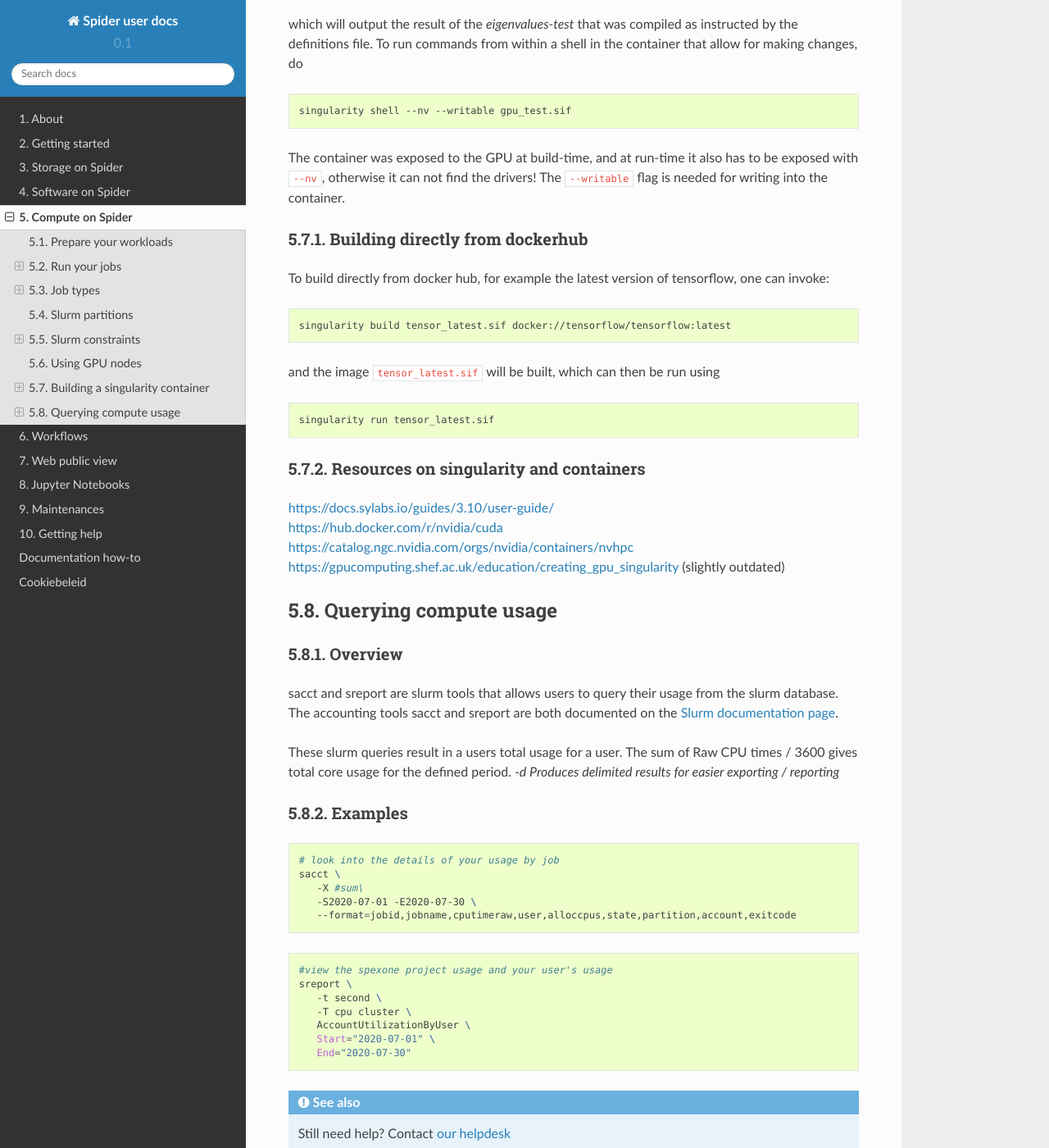
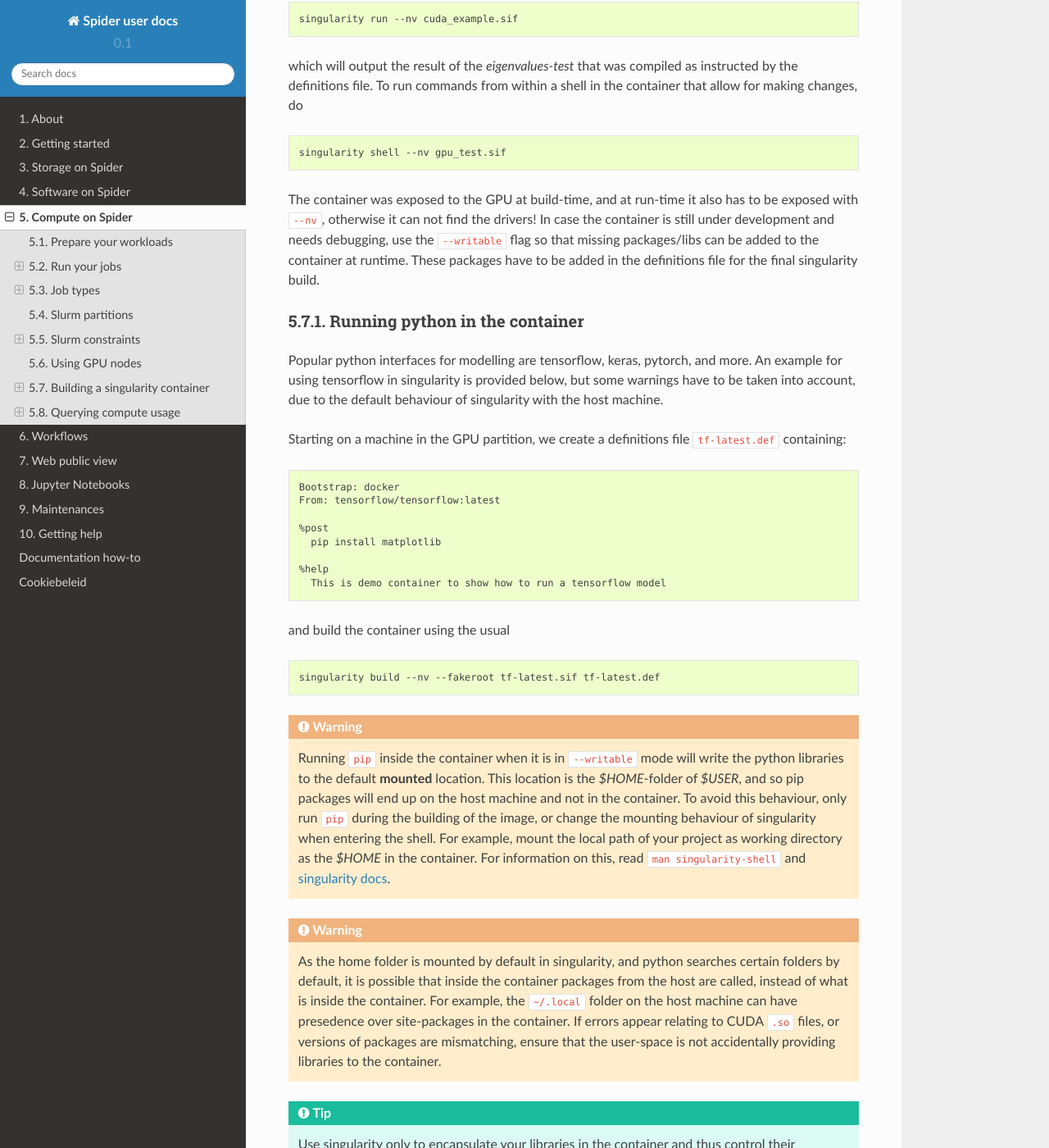
Before and after one commit to sara-nl/spiderdocs, a Sphinx documentation site: the page built from source/Pages/compute_on_spider.rst, in a window 1280 px wide and 1400 px high, scrolled down 9761 px. Shown: the whole window at 82% size. Built offline with Sphinx 7.4.7 and the Read the Docs theme 2.0.0, drawn with Linux system fonts in a browser that asks for light colours; some of the changed text lies outside the part shown.

Commit message:
Add python tensorflow example

```diff
--- a/source/Pages/compute_on_spider.rst
+++ b/source/Pages/compute_on_spider.rst
@@ -437,7 +437,7 @@
 ===============   ======================================================================================
 ``--fakeroot``    raises permissions inside the container to ``sudo``, necessary for installing packages
 ``--nv``          exposes the nvidia drivers of the host to the container (makes them available)
-``--sandbox``     flag used during building, allows the final container to be changed in *write-mode*
+``--sandbox``     allows the final container to be changed in *write-mode*, should only be used for debugging!
 ``--writable``    allows writing into a sandboxed container when invoking ``singularity shell``
 ===============   ======================================================================================
 
@@ -453,9 +453,104 @@
 
 .. code-block:: bash
 
-   singularity shell --nv --writable gpu_test.sif
+   singularity shell --nv gpu_test.sif
 
-The container was exposed to the GPU at build-time, and at run-time it also has to be exposed with ``--nv``, otherwise it can not find the drivers! The ``--writable`` flag is needed for writing into the container.
+The container was exposed to the GPU at build-time, and at run-time it also has to be exposed with ``--nv``, otherwise it can not find the drivers! In case the container is still under development and needs debugging, use the ``--writable`` flag so that missing packages/libs can be added to the container at runtime. These packages have to be added in the definitions file for the final singularity build.
+
+
+Running python in the container
+===============================
+
+Popular python interfaces for modelling are tensorflow, keras, pytorch, and more. An example for using tensorflow in singularity is provided below, but some warnings have to be taken into account, due to the default behaviour of singularity with the host machine.
+
+Starting on a machine in the GPU partition, we create a definitions file ``tf-latest.def`` containing:
+
+.. code-block:: bash
+
+  Bootstrap: docker
+  From: tensorflow/tensorflow:latest
+
+  %post
+    pip install matplotlib
+
+  %help
+    This is demo container to show how to run a tensorflow model
+
+and build the container using the usual
+
+.. code-block:: bash
+
+   singularity build --nv --fakeroot tf-latest.sif tf-latest.def
+
+.. WARNING::
+   Running ``pip`` inside the container when it is in ``--writable`` mode will write the python libraries to the default **mounted** location. This location is the `$HOME`-folder of `$USER`, and so pip packages will end up on the host machine and not in the container. To avoid this behaviour, only run ``pip`` during the building of the image, or change the mounting behaviour of singularity when entering the shell. For example, mount the local path of your project as working directory as the `$HOME` in the container. For information on this, read ``man singularity-shell`` and `singularity docs <https://singularity-userdoc.readthedocs.io/en/latest/bind_paths_and_mounts.html>`_.
+
+.. WARNING::
+   As the home folder is mounted by default in singularity, and python searches certain folders by default, it is possible that inside the container packages from the host are called, instead of what is inside the container. For example, the ``~/.local`` folder on the host machine can have presedence over site-packages in the container. If errors appear relating to CUDA ``.so`` files, or versions of packages are mismatching, ensure that the user-space is not accidentally providing libraries to the container.
+
+.. tip::
+   Use singularity only to encapsulate your libraries in the container and thus control their versioning. Code and data files can be fed to singularity, so keep such files external to the container.
+
+In this example, matplotlib is installed in the definitions file, not only to show how to do this, but also as it is a required package in the example we will follow. The example comes from the tensorflow library: `classifying pieces of clothing <https://www.tensorflow.org/tutorials/keras/classification>`_. Now create a file to run ``fashion.py``, set it to executable with ``chmod 755 fashion.py`` and add the following:
+
+.. code-block:: python
+
+  #!/usr/bin/env python
+
+  # TensorFlow and tf.keras
+  import tensorflow as tf
+
+  # Helper libraries
+  import numpy as np
+  import matplotlib.pyplot as plt
+
+  print(tf.__version__)
+
+  fashion_mnist = tf.keras.datasets.fashion_mnist
+
+  (train_images, train_labels), (test_images, test_labels) = fashion_mnist.load_data()
+
+  class_names = ['T-shirt/top', 'Trouser', 'Pullover', 'Dress', 'Coat',
+                 'Sandal', 'Shirt', 'Sneaker', 'Bag', 'Ankle boot']
+
+  train_images = train_images / 255.0
+  test_images = test_images / 255.0
+
+  model = tf.keras.Sequential([
+      tf.keras.layers.Flatten(input_shape=(28, 28)),
+      tf.keras.layers.Dense(128, activation='relu'),
+      tf.keras.layers.Dense(10)
+  ])
+
+  model.compile(optimizer='adam',
+                loss=tf.keras.losses.SparseCategoricalCrossentropy(from_logits=True),
+                metrics=['accuracy'])
+
+  model.fit(train_images, train_labels, epochs=10)
+
+  test_loss, test_acc = model.evaluate(test_images,  test_labels, verbose=2)
+  print('\nTest accuracy:', test_acc)
+
+  probability_model = tf.keras.Sequential([model,
+                                           tf.keras.layers.Softmax()])
+
+  predictions = probability_model.predict(test_images)
+  print(predictions[0])
+
+Now you can run this code interactively with:
+
+.. code-block:: bash
+
+   singularity exec --nv tf-latest.sif ./fashion.py
+
+Or go interactively and run it line-by-line with:
+
+.. code-block:: bash
+
+   singularity shell --nv tf-latest.sif
+
+The matplotlib output is omitted in this example for simplicity.
+
 
 Building directly from dockerhub
 ================================
```
